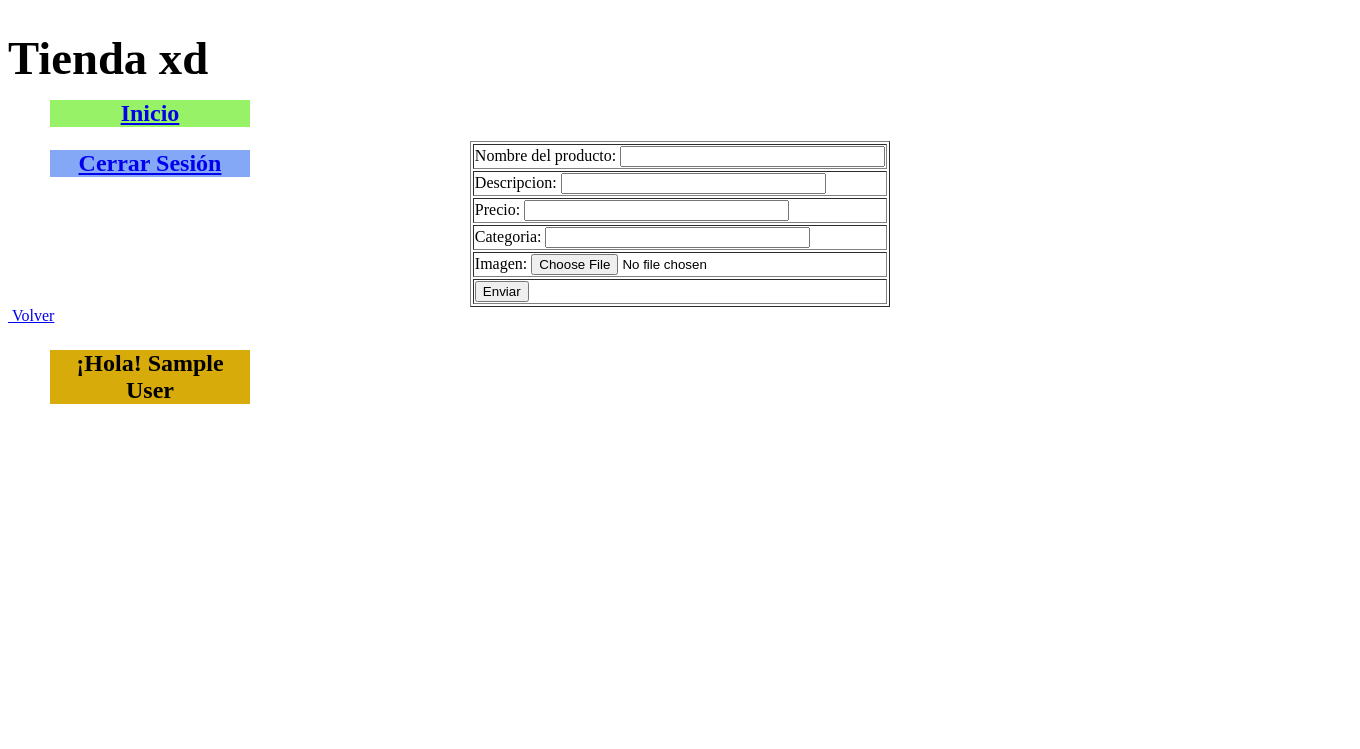
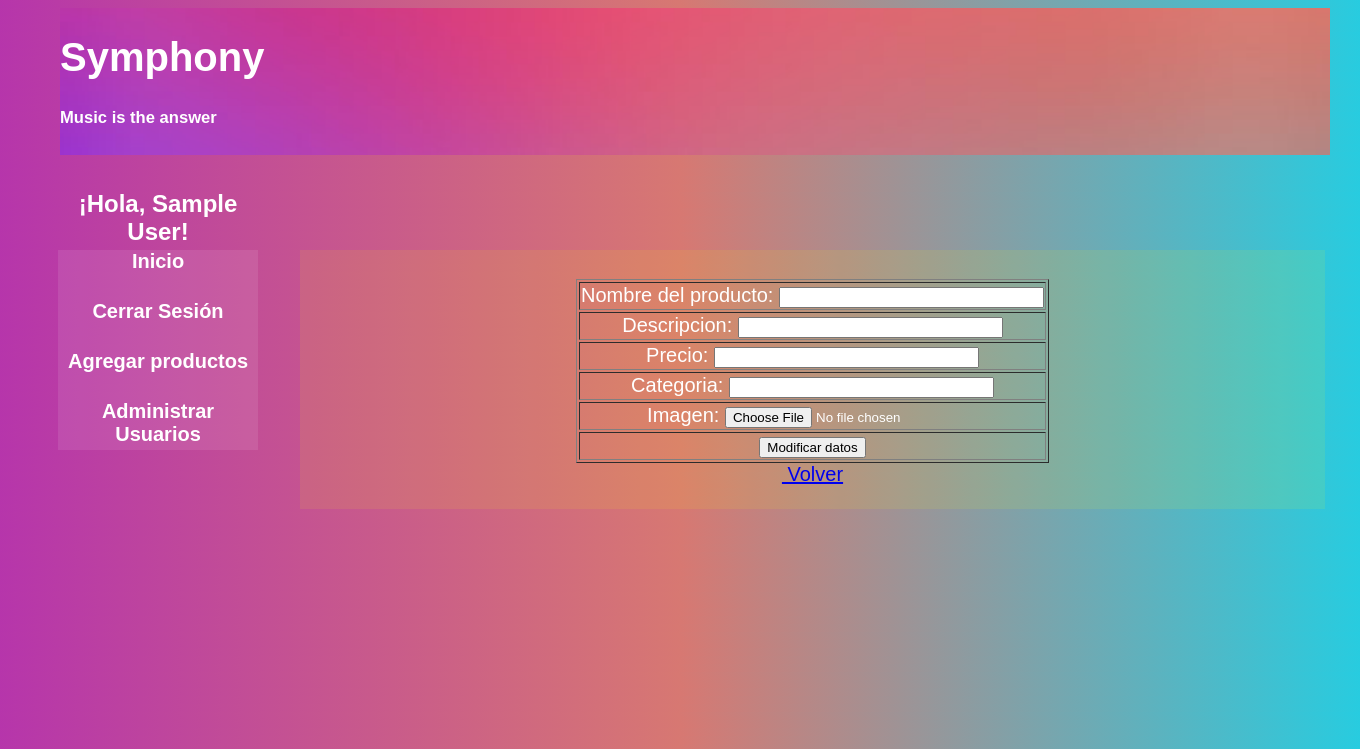
Before and after one commit to GilbertoOne/Proyecto-Web, a PHP site: page /ModificarProducto.php in a window 1360 px wide. Shown: the top 749 px of the page. Run offline with PHP 8.4, Linux system fonts and the light colour scheme; the visitor is signed in with stand-in values (Sample User, id 1).

Commit message:
Agregados estilos a Modificar producto

```diff
--- a/ModificarProducto.php
+++ b/ModificarProducto.php
@@ -1,49 +1,64 @@
 <!DOCTYPE html>
-<!--
-To change this license header, choose License Headers in Project Properties.
-To change this template file, choose Tools | Templates
-and open the template in the editor.
--->
+
 <?php
     session_start();
 ?>
 <html>
+
     <head>
         <meta charset="UTF-8">
         <title>Modificar Producto</title>
-        <Link rel="stylesheet" href="Estilo.css">
+        <link rel="stylesheet" type="text/css" href="Estilo.css">
     </head>
-    <body>
+
+    <body id="cuerpo">
         <?php
             if(@$_SESSION['autentificado']==TRUE){
         ?>
-        <h1 style="font-size: 35pt">Tienda xd</h1>
-
-        <div style="position: absolute;background-color: #97F267;
-             width: 200px; left: 50px; top: 100px; font-size: 18pt;
-             text-align: center;">
-
-            <a href="index.php"><B>Inicio</B></a>
-
+        <div id="Banner">
+            <h1>Symphony</h1>
+            <h5>Music is the answer</h5>
         </div>
 
-        <div style="position: absolute;background-color: #85A8F6;
-             width: 200px; left: 50px; top: 150px; font-size: 18pt;
-             text-align: center;">
+        <!--Botonera-->
+        <div id="Botonera">
 
-            <a href="CerrarSesión.php?salir=true"><B>Cerrar Sesión</B></a>
+            <!--//Botón de inicio-->
+        <div style="cursor:pointer;" onclick="location.href='index.php'" id="InicioBtn">
+                <B>Inicio</B>
+            </div>
 
+        <!--//Botón de cerrar sesión-->
+        <div id="InicioSesionBtn" style="top:150px; cursor:pointer;" onclick="location.href='CerrarSesión.php?salir=true'">
+                <B>Cerrar Sesión</B>
+            </div>
+
+
+        <div style="position: absolute; width: 200px; left: 50px; top: 40px; font-size: 18pt; text-align: center; color:white;">
+            <?php
+            echo "<B>¡Hola, " .$_SESSION['nomUs']."!</B>"
+            ?>
         </div>
 
-        <div style="position: absolute; background-color: #D7AB09;
-             width: 200px; left: 50px; top: 350px; font-size: 18pt;
-             text-align: center;">
+        <?php
+        if ($_SESSION['status'] == 1){
+                ?>
+                    <div id="AdminUsrBtn" style="cursor:pointer;" onclick="location.href='VerUsuarios.php'">
+                       <B>Administrar Usuarios</B>
+                   </div>
+
+                    <!--//Botón de agregar producto-->
+                    <div id="AdminProdBtn" style="cursor:pointer;" onclick="location.href='FormAP.php'">
+                        <B>Agregar productos</B>
+                    </div>
             <?php
-            echo "<B>¡Hola! " .$_SESSION['nomUs']."</B>"
+                }
             ?>
         </div>
+        <!--/Botonera-->
+        <div id="PanelPrincipal">
         <!--//Formulario para agregar tema-->
-        <TABLE CELLSPACING=1 CELLPADDING=2  WIDTH=100%>
+        <TABLE CELLSPACING=1 CELLPADDING=2  WIDTH=100% >
                 <th>
         </th></TABLE><BR>
         <div id="form4">
@@ -71,10 +86,11 @@ and open the template in the editor.
                     <input type="file" name="miArchivo"></td>
                 </tr>
                 <tr>
-                    <td><input type="submit" value="Enviar"></td>
+                    <td><input type="submit" value="Modificar datos"></td>
                 </tr>
             </table>
         </form>
+
         </div>
             <div id="botonvolver"><a href="index.php">&nbsp;Volver</a></div>
 
@@ -91,6 +107,7 @@ and open the template in the editor.
             <?php
             }
         ?>
-
+            </BR>
+        </div>
     </body>
 </html>
```
